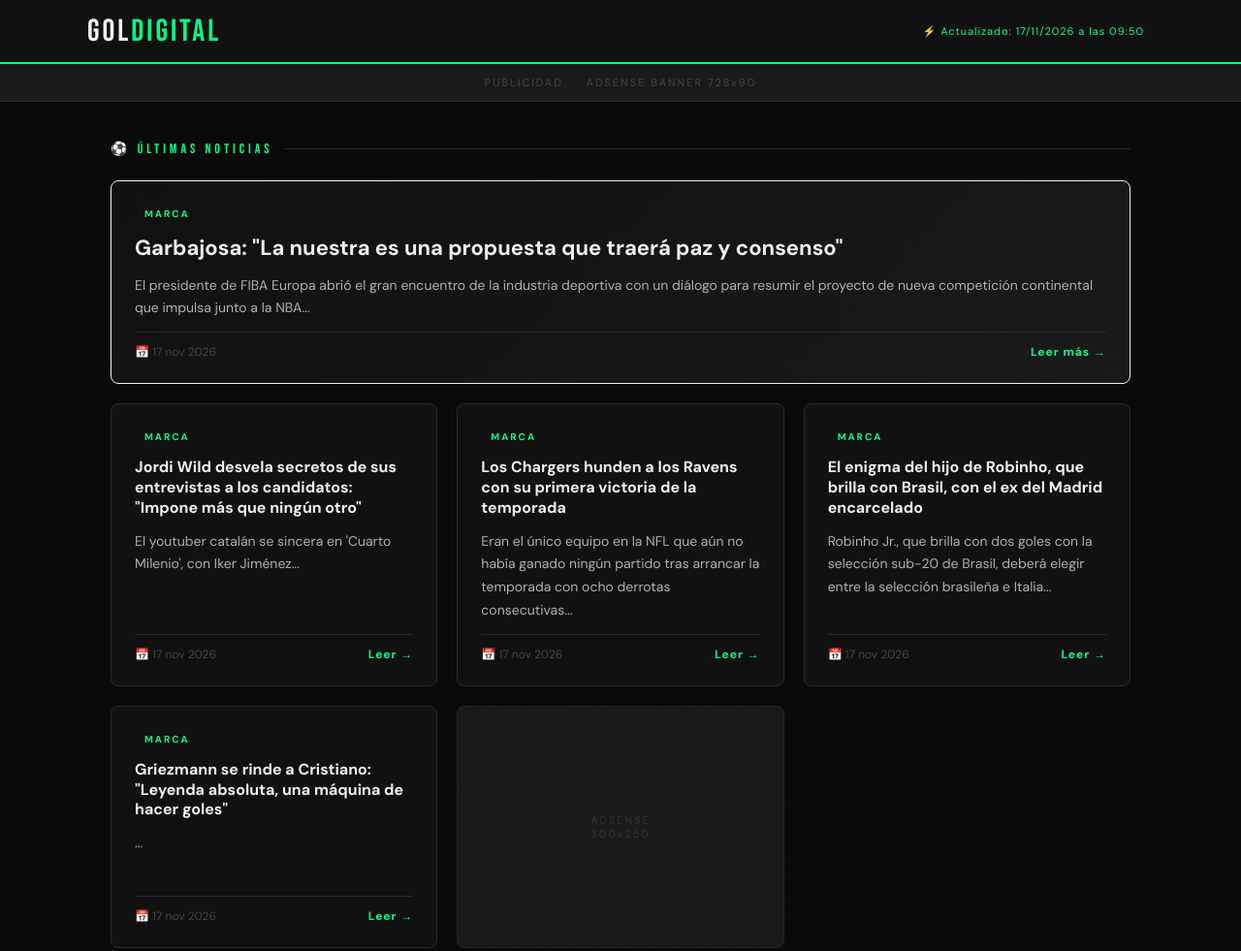
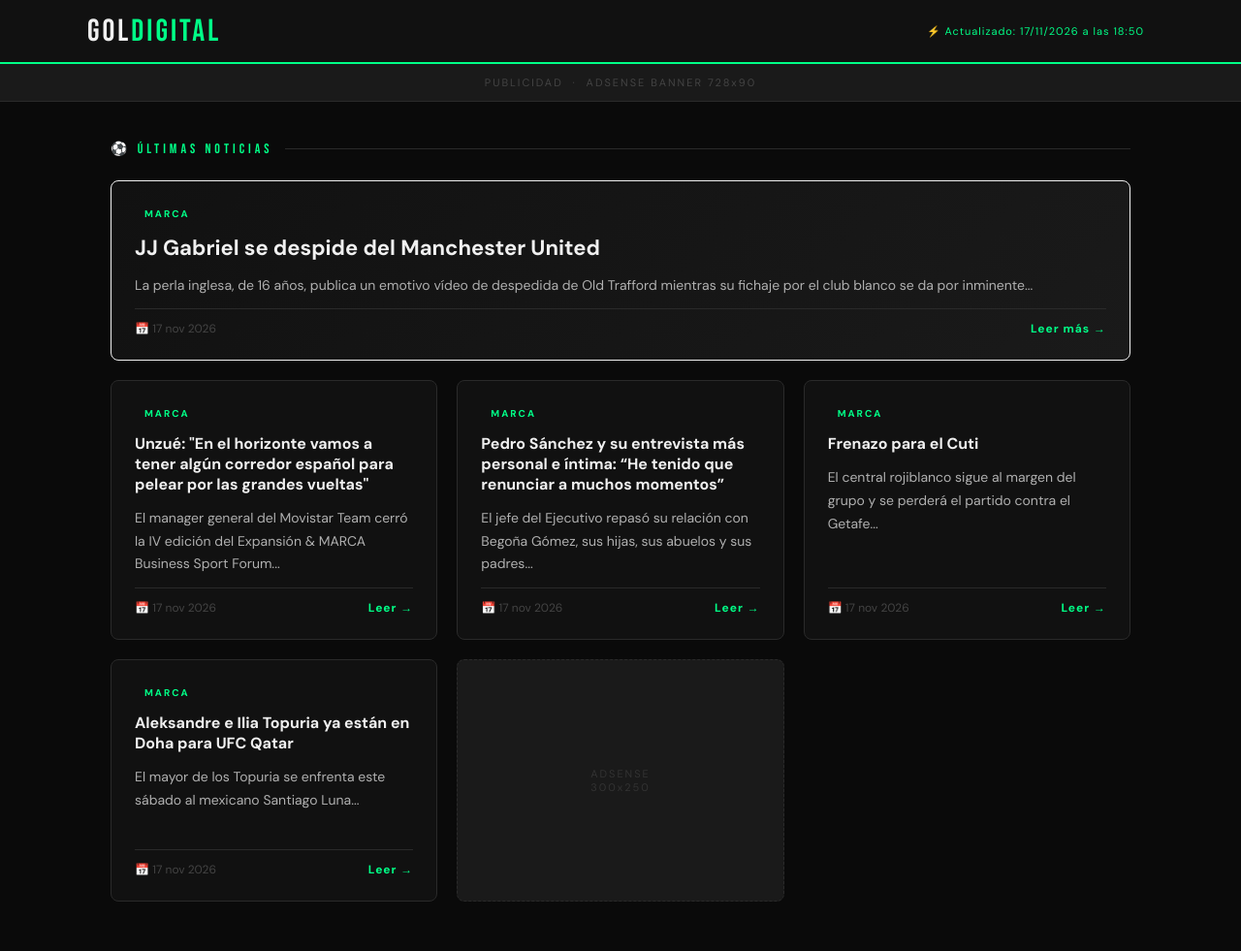
Before and after one commit to uso061777-ctrl/futbol-blog, a plain HTML site: page docs/index.html in a window 1280 px wide. Shown: the top 981 px of the page at 97% size. Drawn offline with Linux system fonts and the light colour scheme.

Commit message:
Blog actualizado

```diff
--- a/docs/index.html
+++ b/docs/index.html
@@ -223,7 +223,7 @@
   <header>
     <div class="header-inner">
       <div class="logo">GOL<span>DIGITAL</span></div>
-      <div class="update-badge">⚡ Actualizado: 17/11/2026 a las 09:50</div>
+      <div class="update-badge">⚡ Actualizado: 17/11/2026 a las 18:50</div>
     </div>
   </header>
 
@@ -240,51 +240,51 @@
 
     <article class="card card--featured" style="animation-delay: 0s">
       <div class="card__tag">Marca</div>
-      <h2 class="card__title card__title--big">Garbajosa: "La nuestra es una propuesta que traerá paz y consenso"</h2>
-      <p class="card__body">El presidente de FIBA Europa abrió el gran encuentro de la industria deportiva con un diálogo para resumir el proyecto de nueva competición continental que impulsa junto a la NBA...</p>
+      <h2 class="card__title card__title--big">JJ Gabriel se despide del Manchester United</h2>
+      <p class="card__body">La perla inglesa, de 16 años, publica un emotivo vídeo de despedida de Old Trafford mientras su fichaje por el club blanco se da por inminente...</p>
       <div class="card__footer">
         <span class="card__date">📅 17 nov 2026</span>
-        <a href="https://www.marca.com/sport-business/2026/11/17/jorge-garbajosa-business-sport-forum-nuestra-propuesta-traera-paz-consenso.html" target="_blank" rel="noopener" class="card__link">Leer más →</a>
+        <a href="https://www.marca.com/futbol/real-madrid/2026/11/17/jj-gabriel-despide-manchester-united.html" target="_blank" rel="noopener" class="card__link">Leer más →</a>
       </div>
     </article>
 
     <article class="card" style="animation-delay: 0.08s">
       <div class="card__tag">Marca</div>
-      <h3 class="card__title">Jordi Wild desvela secretos de sus entrevistas a los candidatos: "Impone más que ningún otro"</h3>
-      <p class="card__body">El youtuber catalán se sincera en 'Cuarto Milenio', con Iker Jiménez...</p>
+      <h3 class="card__title">Unzué: "En el horizonte vamos a tener algún corredor español para pelear por las grandes vueltas"</h3>
+      <p class="card__body">El manager general del Movistar Team cerró la IV edición del Expansión &amp; MARCA Business Sport Forum...</p>
       <div class="card__footer">
         <span class="card__date">📅 17 nov 2026</span>
-        <a href="https://www.marca.com/tiramillas/television/2026/11/17/jordi-wild-entrevistas-candidatos-impone.html" target="_blank" rel="noopener" class="card__link">Leer →</a>
+        <a href="https://www.marca.com/sport-business/2026/11/17/unzue-horizonte-algun-corredor-espanol-pelear-grandes-vueltas.html" target="_blank" rel="noopener" class="card__link">Leer →</a>
       </div>
     </article>
 
     <article class="card" style="animation-delay: 0.16s">
       <div class="card__tag">Marca</div>
-      <h3 class="card__title">Los Chargers hunden a los Ravens con su primera victoria de la temporada</h3>
-      <p class="card__body">Eran el único equipo en la NFL que aún no había ganado ningún partido tras arrancar la temporada con ocho derrotas consecutivas...</p>
+      <h3 class="card__title">Pedro Sánchez y su entrevista más personal e íntima: “He tenido que renunciar a muchos momentos”</h3>
+      <p class="card__body">El jefe del Ejecutivo repasó su relación con Begoña Gómez, sus hijas, sus abuelos y sus padres...</p>
       <div class="card__footer">
         <span class="card__date">📅 17 nov 2026</span>
-        <a href="https://www.marca.com/nfl/2026/11/17/chargers-hunden-ravens-primera-victoria-temporada.html" target="_blank" rel="noopener" class="card__link">Leer →</a>
+        <a href="https://www.marca.com/tiramillas/politica/2026/11/17/pedro-sanchez-pronuncia-sobre-lado-personal-e-intimo-he-tenido-renunciar-momentos.html" target="_blank" rel="noopener" class="card__link">Leer →</a>
       </div>
     </article>
 
     <article class="card" style="animation-delay: 0.24s">
       <div class="card__tag">Marca</div>
-      <h3 class="card__title">El enigma del hijo de Robinho, que brilla con Brasil, con el ex del Madrid encarcelado</h3>
-      <p class="card__body">Robinho Jr., que brilla con dos goles con la selección sub-20 de Brasil, deberá elegir entre la selección brasileña e Italia...</p>
+      <h3 class="card__title">Frenazo para el Cuti</h3>
+      <p class="card__body">El central rojiblanco sigue al margen del grupo y se perderá el partido contra el Getafe...</p>
       <div class="card__footer">
         <span class="card__date">📅 17 nov 2026</span>
-        <a href="https://www.marca.com/futbol/2026/11/17/enigma-hijo-robinho-brilla-brasil-ex-madrid-encarcelado.html" target="_blank" rel="noopener" class="card__link">Leer →</a>
+        <a href="https://www.marca.com/futbol/atletico/2026/11/17/frenazo-cuti.html" target="_blank" rel="noopener" class="card__link">Leer →</a>
       </div>
     </article>
 
     <article class="card" style="animation-delay: 0.32s">
       <div class="card__tag">Marca</div>
-      <h3 class="card__title">Griezmann se rinde a Cristiano: "Leyenda absoluta, una máquina de hacer goles"</h3>
-      <p class="card__body">...</p>
+      <h3 class="card__title">Aleksandre e Ilia Topuria ya están en Doha para UFC Qatar</h3>
+      <p class="card__body">El mayor de los Topuria se enfrenta este sábado al mexicano Santiago Luna...</p>
       <div class="card__footer">
         <span class="card__date">📅 17 nov 2026</span>
-        <a href="https://www.marca.com/futbol/2026/11/17/griezmann-rinde-cristiano-leyenda-absoluta-maquina-goles-video.html" target="_blank" rel="noopener" class="card__link">Leer →</a>
+        <a href="https://www.marca.com/combates-ufc/2026/11/17/aleksandre-e-ilia-topuria-estan-doha-ufc-qatar.html" target="_blank" rel="noopener" class="card__link">Leer →</a>
       </div>
     </article>
 
```
